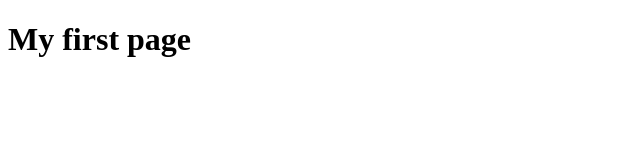
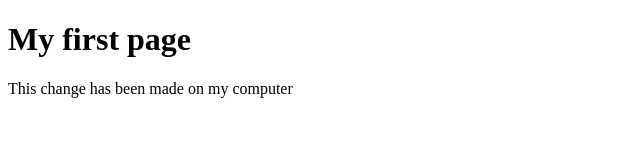
Before and after one commit to joeminett/joeminett.github.io, a plain HTML site: page index.html in a window 1280 px wide. Shown: the whole page, without its empty margins (0-640 px from the left). Drawn offline with Linux system fonts and the light colour scheme.

Commit message:
Paragraph update

```diff
--- a/index.html
+++ b/index.html
@@ -7,5 +7,6 @@
 
 <body>
 <h1>My first page</h1>
+<p>This change has been made on my computer</p>
 </body>
 </html>
```
